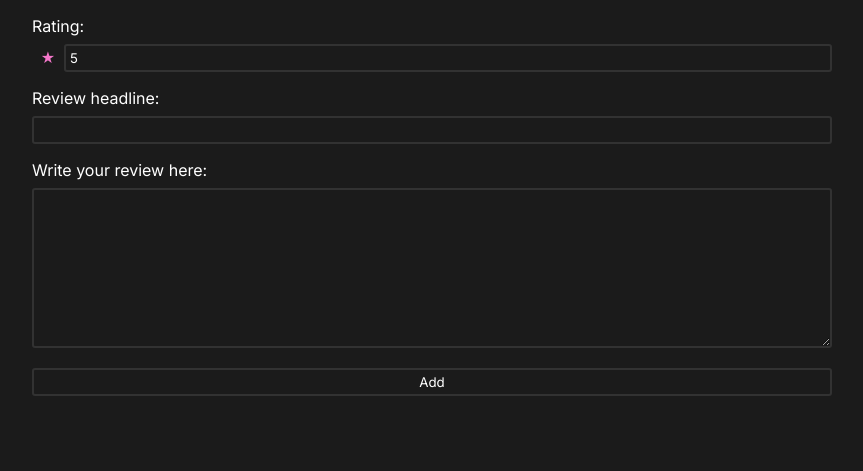
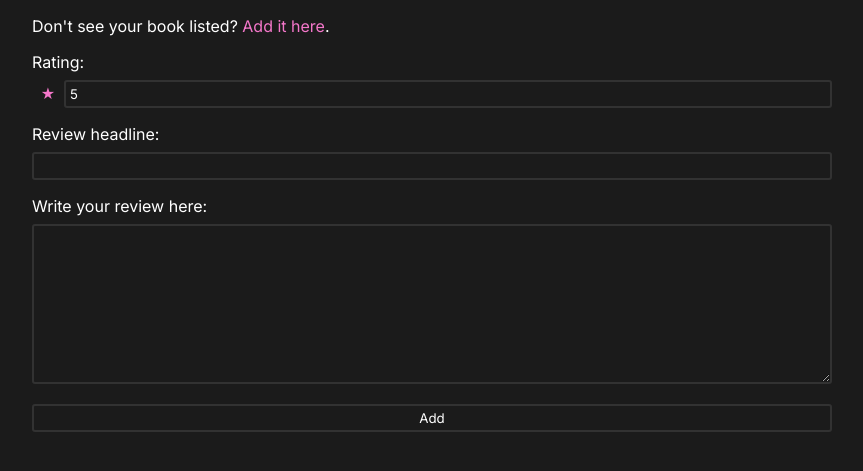
Before and after one commit to repercussive/qa-book-review-app, a Flask app: page /add-review in a window 1280 px wide. Shown: the part 206-677 px from the top of the page, without its empty margins (208-1071 px from the left). Run offline with Flask 2, Linux system fonts and the light colour scheme; data that the repository does not hold is empty.

Commit message:
implement add book link in review form page

```diff
--- a/application/routes.py
+++ b/application/routes.py
@@ -6,7 +6,7 @@ from flask import render_template, redirect, url_for
 
 @app.route('/')
 def home():
-  recent_reviews = Review.query.limit(5).all()
+  recent_reviews = Review.query.limit(6).all()
   return render_template('index.html', reviews=recent_reviews)
 
 
@@ -18,7 +18,7 @@ def add_book():
     new_book = Book(title=form.title.data, author=form.author.data)
     db.session.add(new_book)
     db.session.commit()
-    return redirect(url_for('home'))
+    return redirect(url_for('add_review', book_id=new_book.id))
 
   return render_template('add-book.html', form=form)
 
--- a/application/templates/add-review.html
+++ b/application/templates/add-review.html
@@ -4,6 +4,9 @@
   <form action="/add-review" method="post" class="review-form">
     {{ form.hidden_tag() }}
     {{ form.book.label }} {{ form.book }}
+    <p style="margin-bottom: 1rem">
+      Don't see your book listed? <a href="/add-book?toreview=true">Add it here</a>.
+    </p>
     {{ form.rating.label }}<div><span id="star" class="accent">★</span>{{ form.rating }}</div>
     {{ form.headline.label }} {{ form.headline }}
     {{ form.body.label }} {{ form.body }}
```
